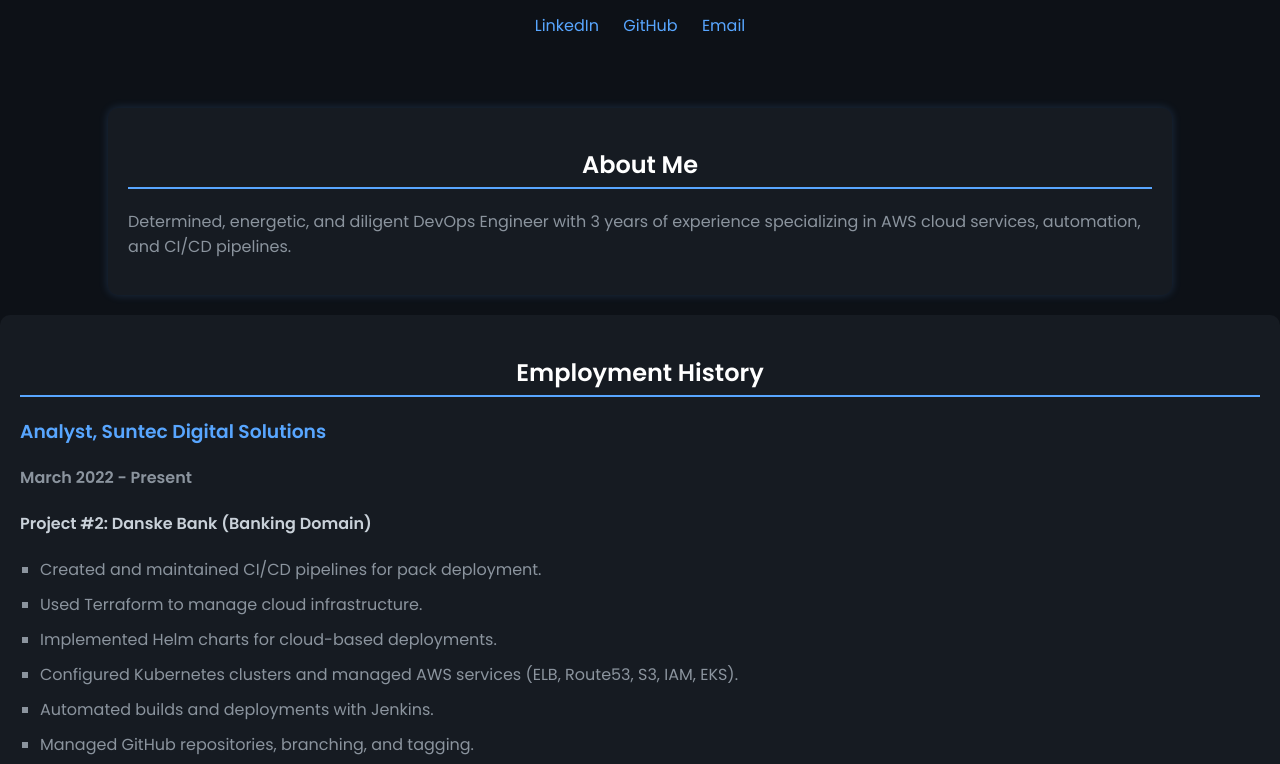
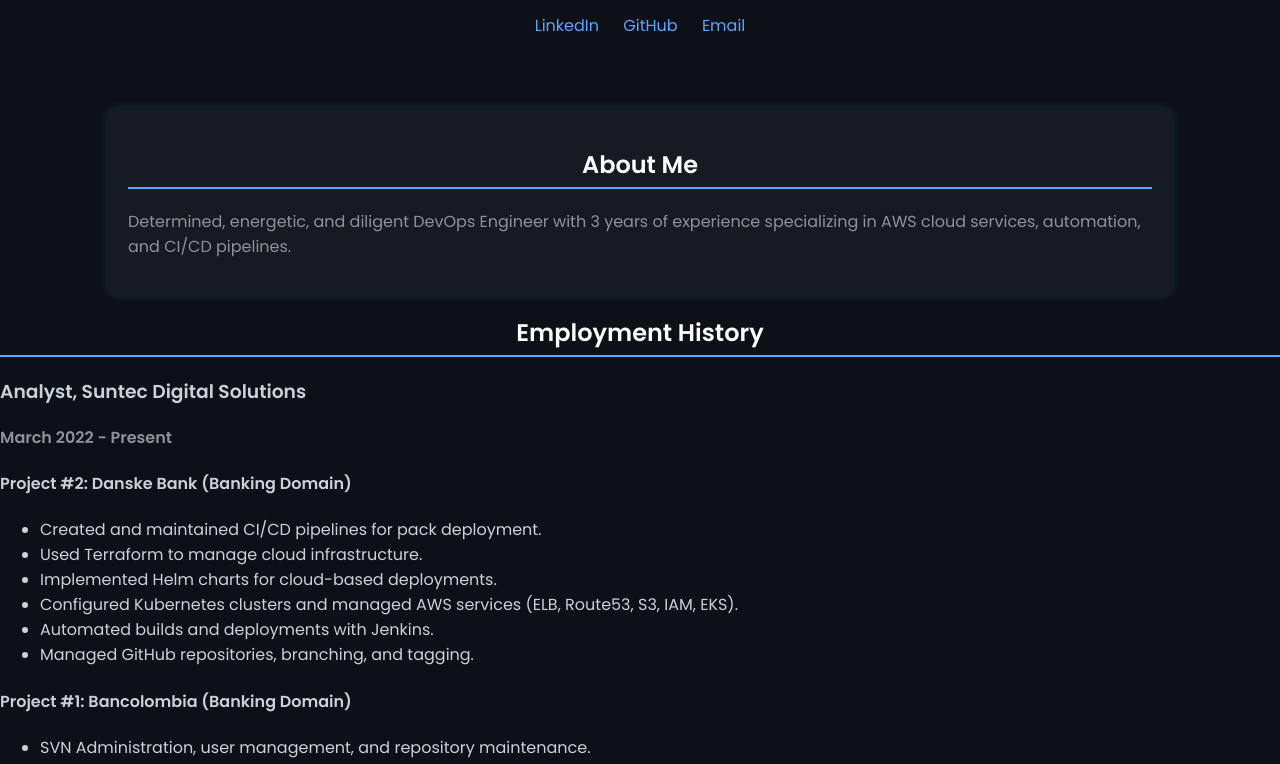
Before and after one commit to UppalaLikhitha/UppalaLikhitha.github.io, a plain HTML site: page index.html in a window 1280 px wide. Shown: the part 158-922 px from the top of the page. Drawn offline with Linux system fonts and the light colour scheme.

Commit message:
Update styles.css

```diff
--- a/styles.css
+++ b/styles.css
@@ -73,31 +73,3 @@ h2 {
 }
 
 /* Employment History */
-.employment-history {
-    background: #161b22;
-    padding: 20px;
-    border-radius: 10px;
-    margin: 20px 0;
-}
-
-.employment-history h2 {
-    text-align: center;
-    color: #ffffff;
-    border-bottom: 2px solid #58a6ff;
-    padding-bottom: 5px;
-}
-
-.employment-history h3 {
-    color: #58a6ff;
-    margin-top: 10px;
-}
-
-.employment-history ul {
-    list-style-type: square;
-    padding-left: 20px;
-}
-
-.employment-history ul li {
-    margin-bottom: 10px;
-    color: #8b949e;
-}
```
